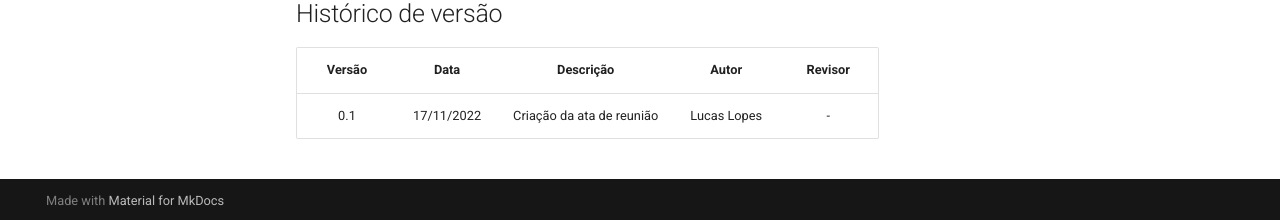
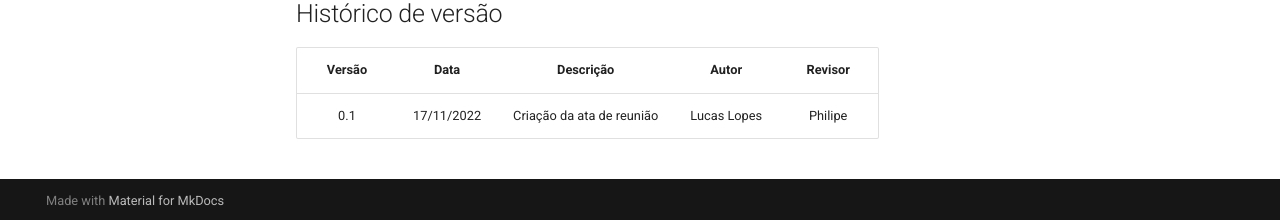
Before and after one commit to Requisitos-de-Software/2022.2-Grasshopper, an MkDocs documentation site: the page built from docs/atas-das-reunioes/reuniao2.md, in a window 1280 px wide and 900 px high, scrolled down 1442 px. Shown: the part 677-897 px from the top of the window. Built offline with MkDocs 1.6.1 and Material for MkDocs 9.7.7, drawn with Linux system fonts in a browser that asks for light colours; comment, search, counter and statistics services are not loaded.

Commit message:
Revisão da segunda ata de reunião.

```diff
--- a/docs/atas-das-reunioes/reuniao2.md
+++ b/docs/atas-das-reunioes/reuniao2.md
@@ -41,4 +41,4 @@ As atividades que já foram desenvolvidas receberam feedback breves e serão mel
 ## Histórico de versão
 | Versão | Data | Descrição | Autor | Revisor |
 | :----: | :--: | :-------: | :---: | :-----: |
-| 0.1 | 17/11/2022 | Criação da ata de reunião | Lucas Lopes | - |
+| 0.1 | 17/11/2022 | Criação da ata de reunião | Lucas Lopes | Philipe |
```
